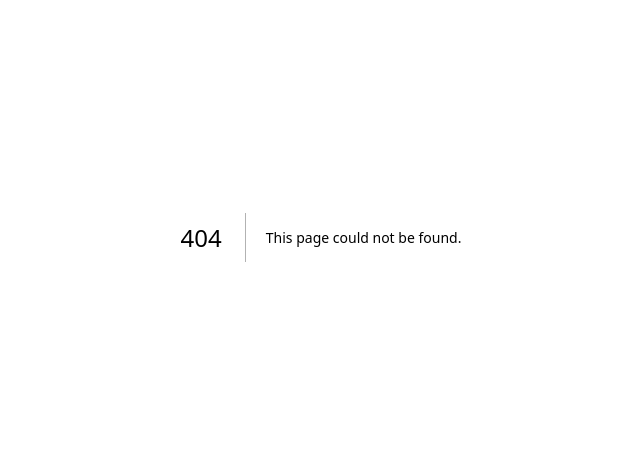
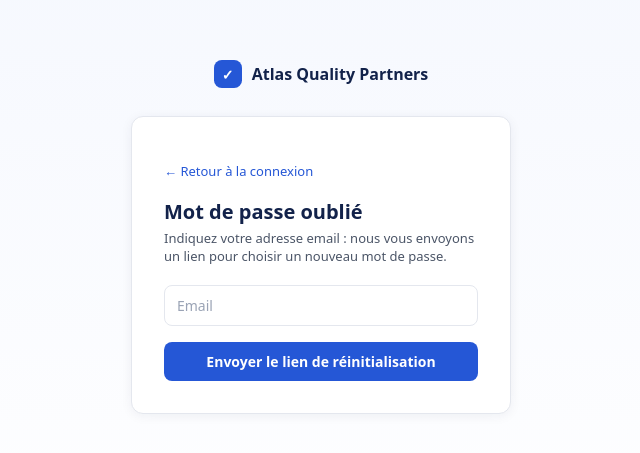
Before and after one commit to BharKhouloud16/atlas-admin-demo, a Next.js app: page /mot-de-passe-oublie in a window 1280 px wide. Before the commit this address had no page. Shown: the part 163-616 px from the top of the page, without its empty margins (319-959 px from the left). Built offline with nearby package versions, Linux system fonts and the light colour scheme.

Commit message:
B14: page /mot-de-passe-oublie

```diff
--- /dev/null
+++ b/app/mot-de-passe-oublie/page.tsx
@@ -0,0 +1,112 @@
+"use client";
+
+import { useState } from "react";
+import Link from "next/link";
+import { bleu, bleuFonce, grisTexte, bordure } from "@/lib/theme";
+import LogoAtlas from "@/components/LogoAtlas";
+
+// B14 — Étape 1 du mot de passe oublié (voir app/api/auth/mot-de-passe-oublie/route.ts).
+// Même mise en page que /connexion et /inscription (LogoAtlas, palette lib/theme)
+// pour rester cohérent visuellement avec le reste du parcours d'authentification.
+export default function MotDePasseOubliePage() {
+  const [email, setEmail] = useState("");
+  const [loading, setLoading] = useState(false);
+  const [error, setError] = useState("");
+  const [envoye, setEnvoye] = useState(false);
+  const [lienDemo, setLienDemo] = useState<string | null>(null);
+
+  async function handleSubmit(e: React.FormEvent) {
+    e.preventDefault();
+    setError("");
+    setLoading(true);
+    const res = await fetch("/api/auth/mot-de-passe-oublie", {
+      method: "POST",
+      headers: { "Content-Type": "application/json" },
+      body: JSON.stringify({ email }),
+    });
+    const data = await res.json();
+    setLoading(false);
+    if (!res.ok) {
+      setError(data.error ?? "Une erreur est survenue.");
+      return;
+    }
+    setEnvoye(true);
+    setLienDemo(data.lienReinitialisationDemo ?? null);
+  }
+
+  return (
+    <main
+      style={{
+        minHeight: "100vh",
+        display: "flex",
+        flexDirection: "column",
+        alignItems: "center",
+        justifyContent: "center",
+        padding: 24,
+        background: "linear-gradient(180deg,#f4f7fe 0%,#ffffff 100%)",
+      }}
+    >
+      <div style={{ marginBottom: 28 }}>
+        <LogoAtlas />
+      </div>
+
+      <div
+        style={{
+          width: "100%",
+          maxWidth: 380,
+          background: "#fff",
+          border: `1px solid ${bordure}`,
+          borderRadius: 12,
+          padding: 32,
+          boxShadow: "0 2px 12px rgba(18,34,74,0.06)",
+        }}
+      >
+        <p style={{ fontSize: 13, marginBottom: 18 }}>
+          <Link href="/connexion" style={{ color: bleu, textDecoration: "none" }}>
+            ← Retour à la connexion
+          </Link>
+        </p>
+
+        {!envoye ? (
+          <>
+            <h1 style={{ fontSize: 20, marginBottom: 4, color: bleuFonce }}>Mot de passe oublié</h1>
+            <p style={{ fontSize: 13, color: grisTexte, marginTop: 0, marginBottom: 20 }}>
+              Indiquez votre adresse email : nous vous envoyons un lien pour choisir un nouveau mot de passe.
+            </p>
+            <form onSubmit={handleSubmit} style={{ display: "flex", flexDirection: "column", gap: 12 }}>
+              <input
+                type="email"
+                placeholder="Email"
+                value={email}
+                onChange={(e) => setEmail(e.target.value)}
+                required
+                style={{ width: "100%" }}
+              />
+              {error && <p style={{ color: "crimson", fontSize: 13, margin: 0 }}>{error}</p>}
+              <button type="submit" disabled={loading} style={{ width: "100%", marginTop: 4 }}>
+                {loading ? "Envoi..." : "Envoyer le lien de réinitialisation"}
+              </button>
+            </form>
+          </>
+        ) : (
+          <>
+            <h1 style={{ fontSize: 20, marginBottom: 4, color: bleuFonce }}>Email envoyé</h1>
+            <p style={{ fontSize: 13, color: grisTexte, marginTop: 0, marginBottom: 12 }}>
+              Si un compte existe avec cette adresse, un email contenant un lien de réinitialisation vient de lui
+              être envoyé (valable 1 heure).
+            </p>
+            {lienDemo && (
+              <p style={{ fontSize: 13, color: grisTexte, background: "#f4f7fe", padding: 12, borderRadius: 8 }}>
+                Démo — aucun fournisseur d&apos;email n&apos;est branché sur ce site de test : cliquez ici pour
+                simuler la réception de l&apos;email :{" "}
+                <Link href={lienDemo} style={{ color: bleu }}>
+                  réinitialiser mon mot de passe
+                </Link>
+              </p>
+            )}
+          </>
+        )}
+      </div>
+    </main>
+  );
+}
```
